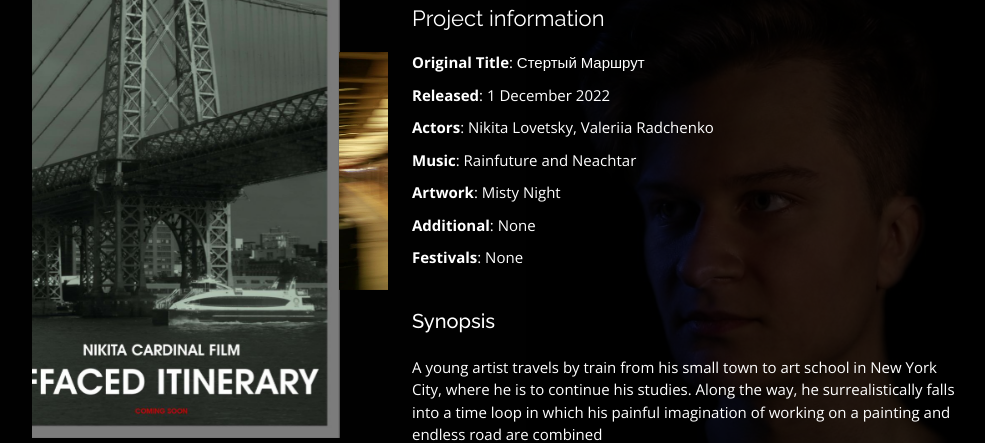
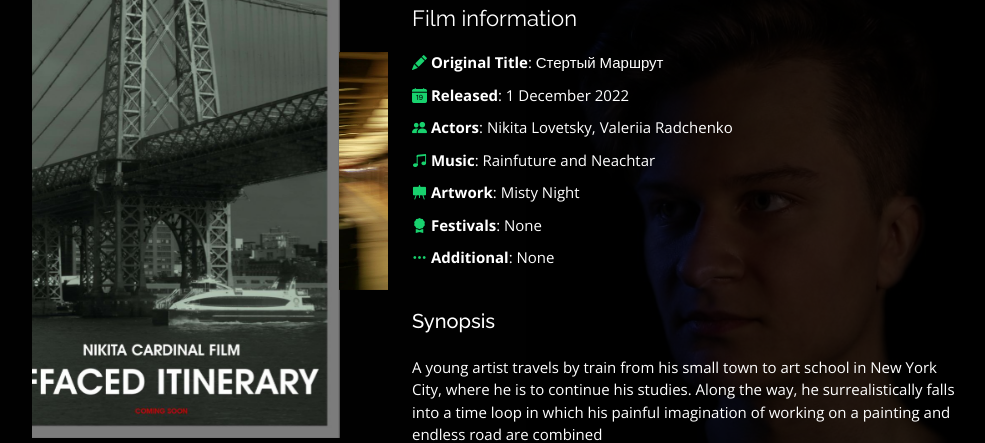
Before and after one commit to renardein/LovetskyArt, a plain HTML site: page films/effaced-itinerary.html in a window 1280 px wide. Shown: the part 156-599 px from the top of the page, without its empty margins (50-1035 px from the left). Drawn offline with nearby package versions, Linux system fonts and the light colour scheme.

Commit message:
add film info icons

```diff
--- a/assets/css/style.css
+++ b/assets/css/style.css
@@ -317,6 +317,7 @@ h6 {
   padding: 10px 0;
   overflow-y: auto;
   transition: 0.3s;
+  3
 }
 
 .navbar-mobile li {
@@ -995,6 +996,10 @@ section .container {
   background-color: #18d26e;
 }
 
+.portfolio-details ul i {
+  color: #18d26e;
+}
+
 /*--------------------------------------------------------------
 # Contact
 --------------------------------------------------------------*/
--- a/films/effaced-itinerary.html
+++ b/films/effaced-itinerary.html
@@ -76,15 +76,15 @@
 
           <div class="col-lg-6 portfolio-info">
             <h1>Effaced Itinerary</h1>
-            <h3>Project information</h3>
+            <h3>Film information</h3>
             <ul>
-              <li><strong>Original Title</strong>: Стертый Маршрут</li>
-              <li><strong>Released</strong>: 1 December 2022</li>
-              <li><strong>Actors</strong>: Nikita Lovetsky, Valeriia Radchenko</li>
-              <li><strong>Music</strong>: Rainfuture and Neachtar</li>
-              <li><strong>Artwork</strong>: Misty Night </li>
-              <li><strong>Additional</strong>: None</li>
-              <li><strong>Festivals</strong>: None</li>
+              <li><i class="bi bi-pencil-fill"></i> <strong>Original Title</strong>: Стертый Маршрут</li>
+              <li><i class="bi bi-calendar-date-fill"></i> <strong>Released</strong>: 1 December 2022</li>
+              <li><i class="bi bi-people-fill"> </i><strong>Actors</strong>: Nikita Lovetsky, Valeriia Radchenko</li>
+              <li><i class="bi bi-music-note-beamed"></i> <strong>Music</strong>: Rainfuture and Neachtar</li>
+              <li><i class="bi bi-easel-fill"></i> <strong>Artwork</strong>: Misty Night </li>
+              <li><i class="bi bi-award-fill"></i> <strong>Festivals</strong>: None</li>
+              <li><i class="bi bi-three-dots"></i> <strong>Additional</strong>: None</li>
             </ul>
             <br>
             <h5>Synopsis</h5>
```
Also changed, not shown: index.html (+5 -3 lines).
